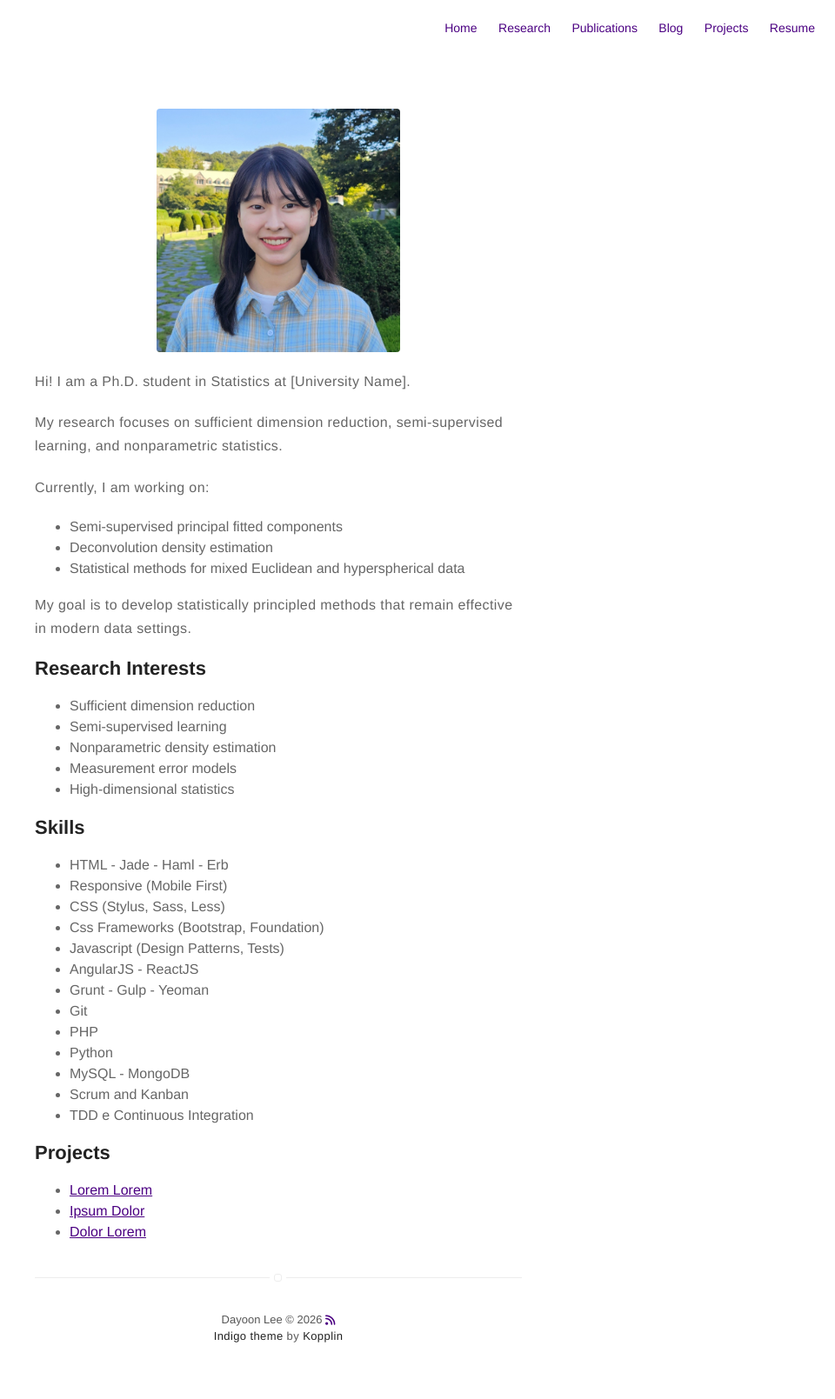
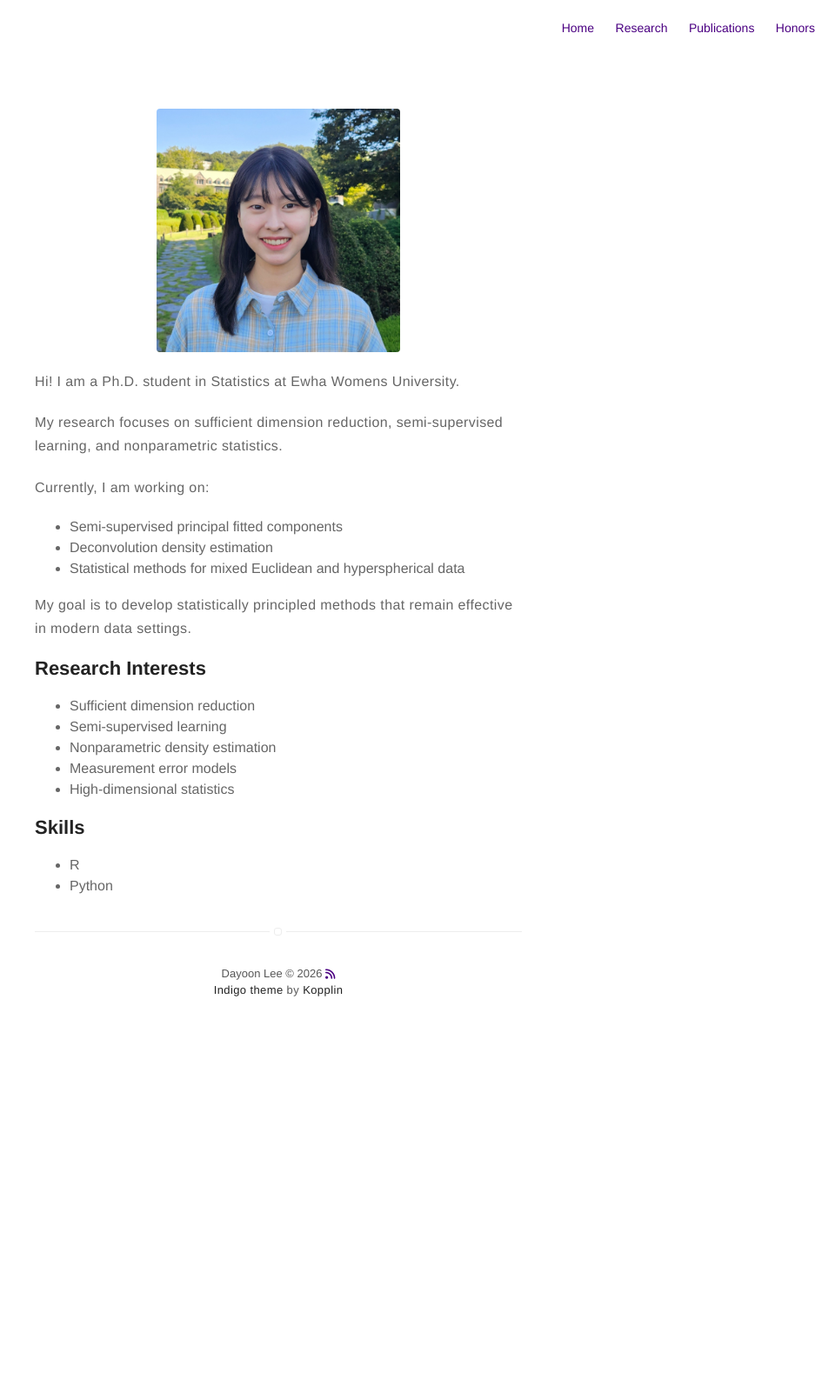
Before and after one commit to Dayoon-Lee52/Dayoon-Lee52.github.io, a Jekyll site: the page built from about.md, in a window 1280 px wide. Shown: the whole page at 87% size, without its empty margins (320-1280 px from the left). Built offline with Jekyll 4.4.1, drawn with Linux system fonts in a browser that asks for light colours; nearby versions of some CDN libraries; after the commit the page ends 1210 px from its top, so only the background shows below that.

Commit message:
page3
CV and page setting

```diff
--- a/_config.yml
+++ b/_config.yml
@@ -63,9 +63,10 @@
 
 # if you don't need "about" or "blog", comment them out below
 about: true
-blog: true
+blog: false
 research: true
 publications: true
+honors: true
 
 # do you want to show the "read time" of the posts?
 read-time: true
--- a/_includes/nav.html
+++ b/_includes/nav.html
@@ -30,26 +30,28 @@
             {% endif %}
         {% endif %}
 
-        {% if site.blog == true %}
-            {% if page.title != "Blog" %}
+        {% if site.honors == true %}
+            {% if page.title != "Honors" %}
                 <li class="item">
-                    <a class="link" href="{{ "/blog/" | relative_url }}">Blog</a>
+                    <a class="link" href="{{ "/honors/" | relative_url }}">Honors</a>
                 </li>
             {% endif %}
         {% endif %}
 
-        {% if site.projects == true %}
-            {% if page.title != "Projects" %}
+        {% if site.cv == true %}
+            {% if page.title != "CV" %}
                 <li class="item">
-                    <a class="link" href="{{ "/projects/" | relative_url }}">Projects</a>
+                    <a class="link" href="{{ "/cv/" | relative_url }}">CV</a>
                 </li>
             {% endif %}
         {% endif %}
 
-        {% if site.resume == true %}
-            <li class="item">
-                <a class="link" href="{% if site.resume-external %}{{ site.resume-url }}{% else %}{{ site.resume-url | relative_url }}{% endif %}">Resume</a>
-            </li>
+        {% if site.contact == true %}
+            {% if page.title != "Contact" %}
+                <li class="item">
+                    <a class="link" href="{{ "/contact/" | relative_url }}">Contact</a>
+                </li>
+            {% endif %}
         {% endif %}
     </ul>
 </nav>
--- a/about.md
+++ b/about.md
@@ -6,7 +6,7 @@
 
 ![Profile Image]({{ site.picture | relative_url }})
 
-Hi! I am a Ph.D. student in Statistics at [University Name].
+Hi! I am a Ph.D. student in Statistics at Ewha Womens University.
 
 My research focuses on sufficient dimension reduction,
 semi-supervised learning, and nonparametric statistics.
@@ -31,25 +31,6 @@
 <h2>Skills</h2>
 
 <ul class="skill-list">
-	<li>HTML - Jade - Haml - Erb</li>
-	<li>Responsive (Mobile First)</li>
-	<li>CSS (Stylus, Sass, Less)</li>
-	<li>Css Frameworks (Bootstrap, Foundation)</li>
-	<li>Javascript (Design Patterns, Tests)</li>
-	<li>AngularJS - ReactJS</li>
-	<li>Grunt - Gulp - Yeoman</li>
-	<li>Git</li>
-	<li>PHP</li>
+	<li>R</li>
 	<li>Python</li>
-	<li>MySQL - MongoDB</li>
-	<li>Scrum and Kanban</li>
-	<li>TDD e Continuous Integration</li>
 </ul>
-
-<h2>Projects</h2>
-
-<ul>
-	<li><a href="https://github.com/">Lorem Lorem</a></li>
-	<li><a href="https://github.com/">Ipsum Dolor</a></li>
-	<li><a href="https://github.com/">Dolor Lorem</a></li>
-</ul>
```
Also changed, not shown: honors.md (added, +16 -0 lines), publications.md (+3 -7 lines), research.md (+0 -1 lines), 1 other file.
